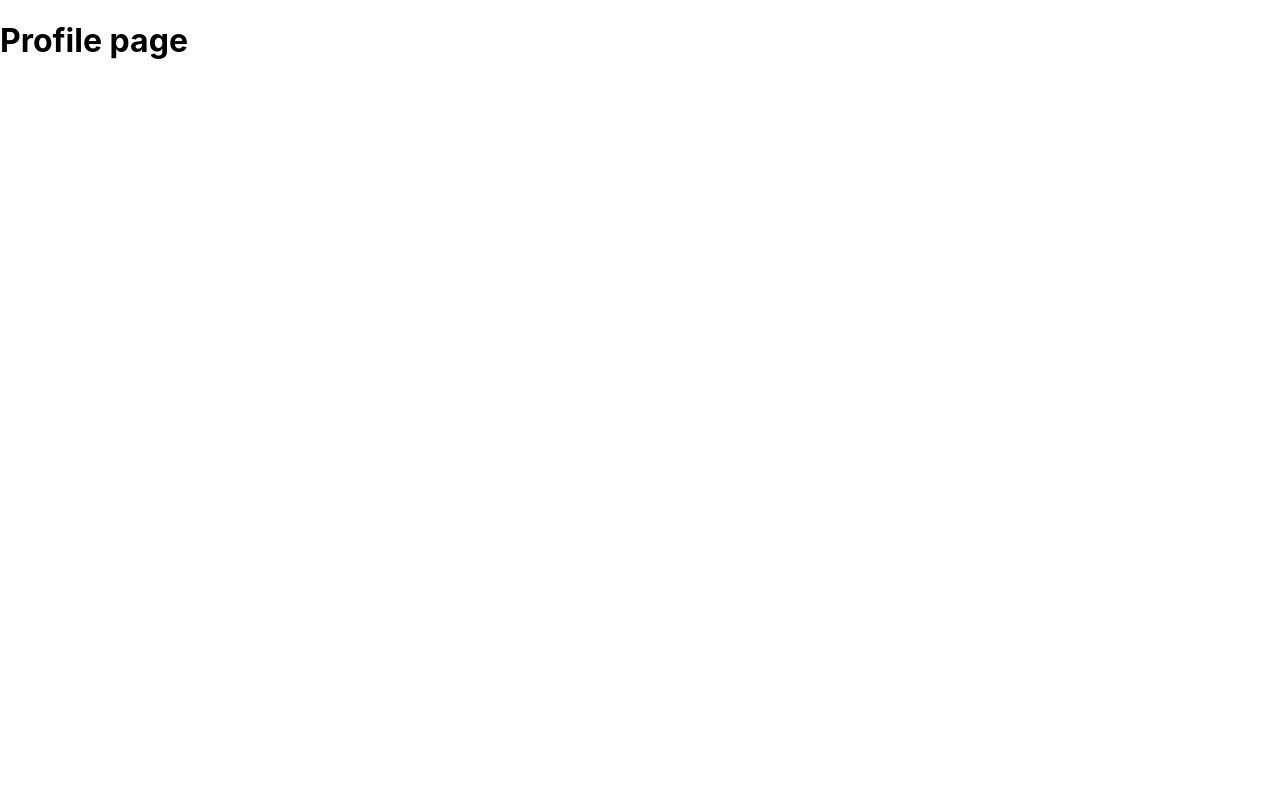
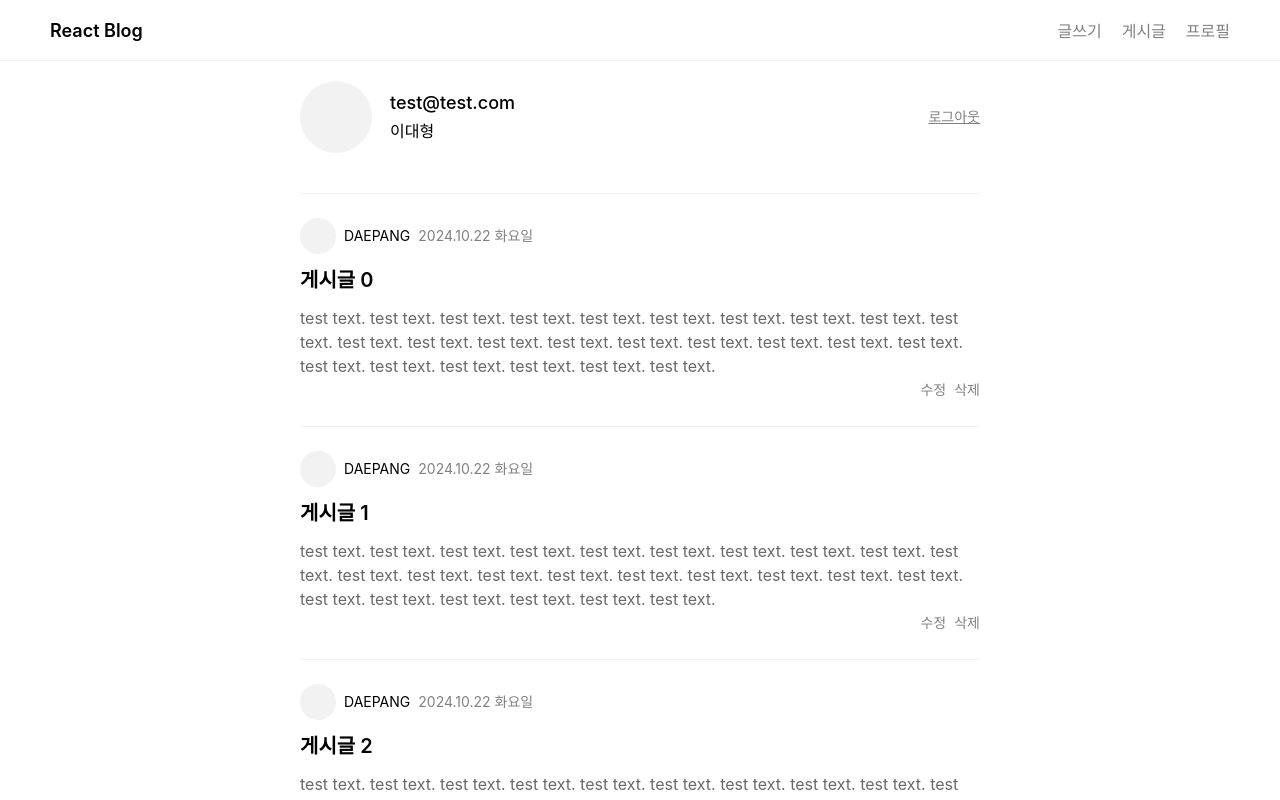
Before and after one commit to daepang/study-react-blog, a React (Create React App) app: page /profile in a window 1280 px wide. Shown: the top 800 px of the page. Built offline with nearby package versions, Linux system fonts and the light colour scheme.

Commit message:
add post detail, profile

```diff
--- /dev/null
+++ b/src/components/Footer.tsx
@@ -0,0 +1,12 @@
+import * as React from 'react';
+import {Link} from "react-router-dom";
+
+export default function Footer () {
+    return (
+        <footer>
+            <Link to="/posts/new">글쓰기</Link>
+            <Link to="/posts">게시글</Link>
+            <Link to="/proflie">프로필</Link>
+        </footer>
+    );
+};
--- /dev/null
+++ b/src/components/Header.tsx
@@ -0,0 +1,17 @@
+import * as React from 'react';
+import {Link} from "react-router-dom";
+
+export default function Header () {
+    return (
+        <header className={'header'}>
+            <Link to="/" className={'header__logo'}>
+                React Blog
+            </Link>
+            <div>
+                <Link to="/posts/new">글쓰기</Link>
+                <Link to="/posts">게시글</Link>
+                <Link to="/profile">프로필</Link>
+            </div>
+        </header>
+    );
+};
--- /dev/null
+++ b/src/components/PostDetail.tsx
@@ -0,0 +1,28 @@
+import * as React from 'react';
+
+export default function PostDetail () {
+    return (
+        <>
+            <div className={'post__detail'}>
+                <div className={'post__box'}>
+                    <div className={'post__title'}>
+                        Lorem ipsum dolor sit amet, consectetur adipiscing elit.
+                    </div>
+                    <div className="post__profile-box">
+                        <div className="post__profile" />
+                        <div className="post_author-name">DAEPANG</div>
+                        <div className="post__date">2024.10.22 화요일</div>
+                    </div>
+                    <div className="post__text">
+                        test text. test text. test text. test text. test text.
+                        test text. test text. test text. test text. test text.
+                        test text. test text. test text. test text. test text.
+                        test text. test text. test text. test text. test text.
+                        test text. test text. test text. test text. test text.
+                    </div>
+                </div>
+
+            </div>
+        </>
+    );
+};
--- /dev/null
+++ b/src/components/PostList.tsx
@@ -0,0 +1,43 @@
+import * as React from 'react';
+import {Link} from "react-router-dom";
+
+interface PostListProps {
+    hasNavigation?: boolean;
+}
+export default function PostList ({hasNavigation = true}: PostListProps) {
+    return (
+        <>
+            {hasNavigation && (
+                <div className={"post__navigation"}>
+                    <div className={"post__navigation--active"}>전체</div>
+                    <div>나의 글</div>
+                </div>
+            )}
+            <div className="post__list">
+                {[...Array(10)].map((e, index) => (
+                    <div key={index} className="post__box">
+                        <Link to={`/posts/${index}`}>
+                            <div className="post__profile-box">
+                                <div className="post__profile" />
+                                <div className="post_author-name">DAEPANG</div>
+                                <div className="post__date">2024.10.22 화요일</div>
+                            </div>
+                            <div className="post__title">게시글 {index}</div>
+                            <div className="post__text">
+                                test text. test text. test text. test text. test text.
+                                test text. test text. test text. test text. test text.
+                                test text. test text. test text. test text. test text.
+                                test text. test text. test text. test text. test text.
+                                test text. test text. test text. test text. test text.
+                            </div>
+                            <div className="post__utils-box">
+                                <div className="post__delete">삭제</div>
+                                <div className="post__edit">수정</div>
+                            </div>
+                        </Link>
+                    </div>
+                ))}
+            </div>
+        </>
+    );
+};
--- /dev/null
+++ b/src/components/Profile.tsx
@@ -0,0 +1,21 @@
+import * as React from 'react';
+import {Link} from "react-router-dom";
+export default function Profile() {
+    return (
+        <>
+            <div className={'profile__box'}>
+                <div className={'flex__box-lg'}>
+                    <div className={'profile__image'} />
+                    <div>
+                        <div className={'profile__email'}>test@test.com</div>
+                        <div className={'profile__name'}>이대형</div>
+                    </div>
+                </div>
+                <Link to={'/'} className={'profile__logout'}>
+                    로그아웃
+                </Link>
+            </div>
+        </>
+    )
+
+}
--- a/src/components/Router.tsx
+++ b/src/components/Router.tsx
@@ -1,8 +1,8 @@
 import React from "react";
 import {Route, Routes, Navigate} from "react-router-dom";
 import Home from "../pages/home";
-import PostList from "../pages/posts";
-import PostDetail from "../pages/posts/detail";
+import PostsPage from "../pages/posts";
+import PostPage from "../pages/posts/detail";
 import PostNew from "../pages/posts/new";
 import PostEdit from "../pages/posts/edit";
 import ProfilePage from "../pages/profile";
@@ -12,8 +12,8 @@ export default function Router() {
     return (
         <Routes>
             <Route path="/" element={<Home />} />
-            <Route path="/posts" element={<PostList />} />
-            <Route path="/posts/:id" element={<PostDetail />} />
+            <Route path="/posts" element={<PostsPage />} />
+            <Route path="/posts/:id" element={<PostPage />} />
             <Route path="/posts/new" element={<PostNew />} />
             <Route path="/posts/edit/:id" element={<PostEdit />} />
             <Route path="/profile" element={<ProfilePage />} />
--- a/src/index.css
+++ b/src/index.css
@@ -16,11 +16,17 @@ code {
 header {
   display: flex;
   justify-content: space-between;
-  flex-direction: row-reverse;
+  /*flex-direction: row-reverse;*/
   border-bottom: 1px solid #f2f2f2;
   padding: 10px 40px;
   min-height: 40px;
   align-items: center;
+}
+
+header .header__logo {
+  color: black;
+  font-weight: 600;
+  font-size: 18px;
 }
 
 header a {
@@ -75,8 +81,9 @@ footer a:hover {
 }
 
 
-/* post list */
-.post__list {
+/* post list, post detail */
+.post__list,
+.post__detail {
   min-height: 90vh;
   padding: 20px 40px;
   max-width: 680px;
@@ -143,3 +150,70 @@ footer a:hover {
 .post__edit:focus {
   color: black;
 }
+
+/* post detail */
+.post__detail .post__title {
+  font-size: 36px;
+  line-height: 40px;
+}
+
+.post__detail .post__utils-box {
+  padding: 10px 0px;
+  border-top: 1px solid #f2f2f2;
+  border-bottom: 1px solid #f2f2f2;
+  flex-direction: row;
+}
+
+.post__detail .post__profile-box {
+  padding: 10px 0px;
+}
+
+.post__detail .post__text {
+  padding: 20px 0px;
+}
+
+/* profile */
+.profile__box {
+  display: flex;
+  gap: 18px;
+  align-items: center;
+  font-size: 18px;
+  margin: 0 auto;
+  max-width: 680px;
+  text-align: left;
+  line-height: 24px;
+  justify-content: space-between;
+  padding: 20px;
+}
+
+.flex__box-lg {
+  display: flex;
+  gap: 18px;
+  align-items: center;
+}
+
+.profile__image {
+  width: 72px;
+  height: 72px;
+  background-color: #f2f2f2;
+  border-radius: 50%;
+}
+
+.profile__name {
+  font-size: 16px;
+  padding-top: 4px;
+}
+
+.profile__email {
+  font-weight: 500;
+}
+
+.profile__logout {
+  color: gray;
+  font-size: 14px;
+}
+
+.profile__logout:hover,
+.profile__logout:focus {
+  color: black;
+}
--- a/src/pages/home/index.tsx
+++ b/src/pages/home/index.tsx
@@ -1,50 +1,15 @@
 import * as React from 'react';
 import { Link } from "react-router-dom";
+import Header from "../../components/Header";
+import Footer from "../../components/Footer";
+import PostList from "../../components/PostList";
 
 export default function Home () {
     return (
         <div>
-            <header>
-                <div>
-                    <Link to="/posts/new">글쓰기</Link>
-                    <Link to="/posts">게시글</Link>
-                    <Link to="/proflie">프로필</Link>
-                </div>
-            </header>
-            <div className={"post__navigation"}>
-                <div className={"post__navigation--active"}>전체</div>
-                <div>나의 글</div>
-            </div>
-            <div className="post__list">
-                {[...Array(10)].map((e, index) => (
-                    <div key={index} className="post__box">
-                        <Link to={`/posts/${index}`}>
-                            <div className="post__profile-box">
-                                <div className="post__profile" />
-                                <div className="post_author-name">DAEPANG</div>
-                                <div className="post__date">2024.10.22 화요일</div>
-                            </div>
-                            <div className="post__title">게시글 {index}</div>
-                            <div className="post__text">
-                                test text. test text. test text. test text. test text.
-                                test text. test text. test text. test text. test text.
-                                test text. test text. test text. test text. test text.
-                                test text. test text. test text. test text. test text.
-                                test text. test text. test text. test text. test text.
-                            </div>
-                            <div className="post__utils-box">
-                                <div className="post__delete">삭제</div>
-                                <div className="post__edit">수정</div>
-                            </div>
-                        </Link>
-                    </div>
-                ))}
-            </div>
-            <footer>
-                <Link to="/posts/new">글쓰기</Link>
-                <Link to="/posts">게시글</Link>
-                <Link to="/proflie">프로필</Link>
-            </footer>
+            <Header />
+            <PostList />
+            <Footer />
         </div>
     );
 };
--- a/src/pages/posts/detail.tsx
+++ b/src/pages/posts/detail.tsx
@@ -1,7 +1,14 @@
 import * as React from 'react';
+import PostDetail from "../../components/PostDetail";
+import Header from "../../components/Header";
+import Footer from "../../components/Footer";
 
-export default function PostDetail () {
+export default function PostPage () {
     return (
-        <h1>Post Detail page</h1>
+        <>
+            <Header />
+            <PostDetail />
+            <Footer />
+        </>
     );
 };
--- a/src/pages/posts/index.tsx
+++ b/src/pages/posts/index.tsx
@@ -1,7 +1,14 @@
 import * as React from 'react';
+import Header from "../../components/Header";
+import Footer from "../../components/Footer";
+import PostList from "../../components/PostList";
 
-export default function PostList () {
+export default function PostsPage () {
     return (
-        <h1>Post List page</h1>
+        <>
+            <Header />
+            <PostList hasNavigation={false} />
+            <Footer />
+        </>
     );
 };
--- a/src/pages/posts/new.tsx
+++ b/src/pages/posts/new.tsx
@@ -1,7 +1,13 @@
 import * as React from 'react';
+import Header from "../../components/Header";
+import Footer from "../../components/Footer";
 
 export default function PostNew () {
     return (
-        <h1>Post New page</h1>
+        <>
+            <Header />
+            <div>Post Form</div>
+            <Footer />
+        </>
     );
 };
--- a/src/pages/profile/index.tsx
+++ b/src/pages/profile/index.tsx
@@ -1,7 +1,16 @@
 import * as React from 'react';
+import Profile from "../../components/Profile";
+import Header from "../../components/Header";
+import Footer from "../../components/Footer";
+import PostList from "../../components/PostList";
 
 export default function ProfilePage () {
     return (
-        <h1>Profile page</h1>
+        <>
+            <Header />
+            <Profile />
+            <PostList hasNavigation={false} />
+            <Footer />
+        </>
     );
 };
```
